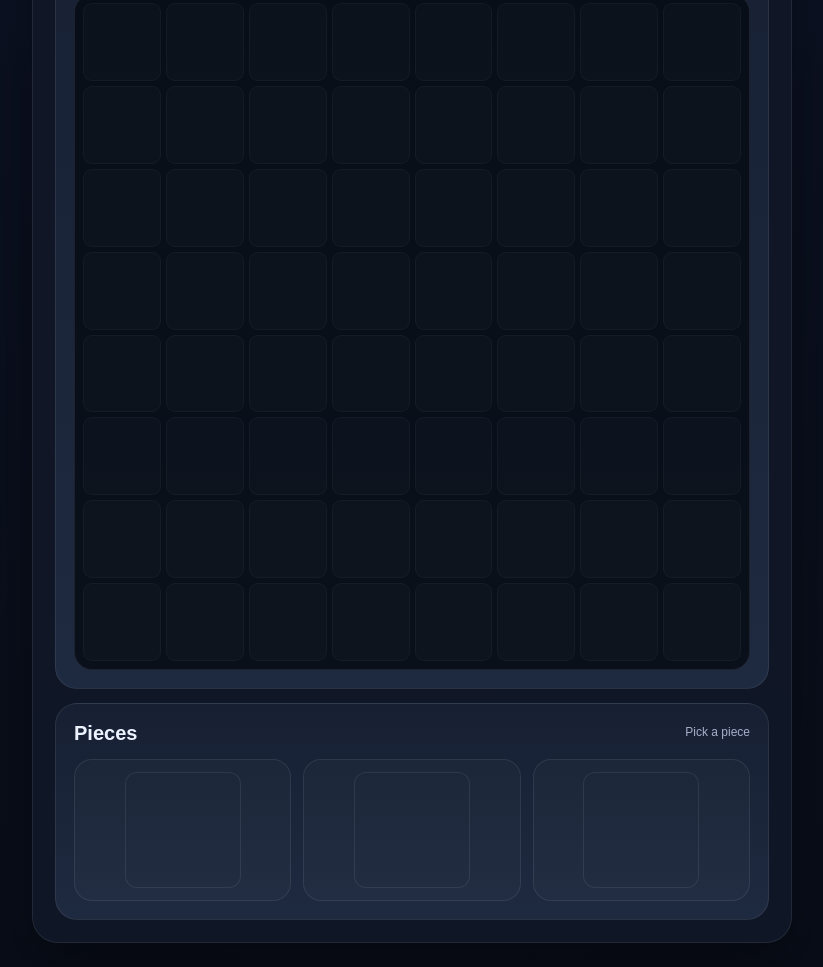
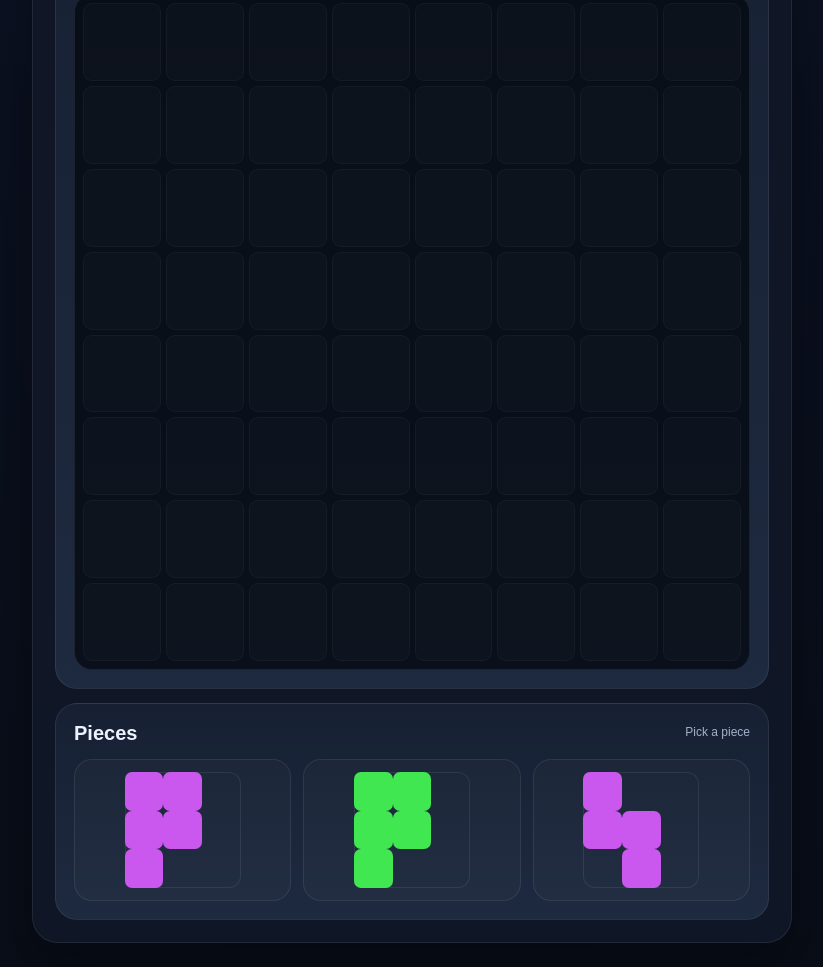
Before and after one commit to Cosmic-Kitten/Roblox, a website: page index.html in a window 1280 px wide. Shown: the part 245-1212 px from the top of the page, without its empty margins (228-1051 px from the left). Drawn offline with Linux system fonts and the light colour scheme.

Commit message:
auto-sync: 2026-09-20T06:17:50Z

```diff
--- a/app.js
+++ b/app.js
@@ -90,7 +90,7 @@ function createDragGhost(piece, x, y) {
     for (let col = 0; col <= maxCol; col += 1) {
       const cell = document.createElement('div');
       cell.className = 'piece-cell';
-      if (cells.has(`${row}:${col}`)) cell.style.background = piece.color;
+      if (cells.has(`${row}:${col}`)) cell.style.backgroundColor = piece.color;
       dragGhostEl.appendChild(cell);
     }
   }
@@ -268,7 +268,7 @@ function renderTray() {
       for (let c = 0; c <= Math.max(2, maxCol); c += 1) {
         const node = document.createElement('div');
         node.className = 'piece-cell';
-        node.style.background = cellsMap.has(`${r}:${c}`) ? piece.color : 'transparent';
+        node.style.backgroundColor = cellsMap.has(`${r}:${c}`) ? piece.color : 'transparent';
         mini.appendChild(node);
       }
     }
--- a/styles.css
+++ b/styles.css
@@ -261,6 +261,10 @@ button {
 
 .piece-cell {
   aspect-ratio: 1;
+  width: 100%;
+  height: 100%;
+  min-width: 0;
+  min-height: 0;
   border-radius: 7px;
   background: transparent;
 }
```
